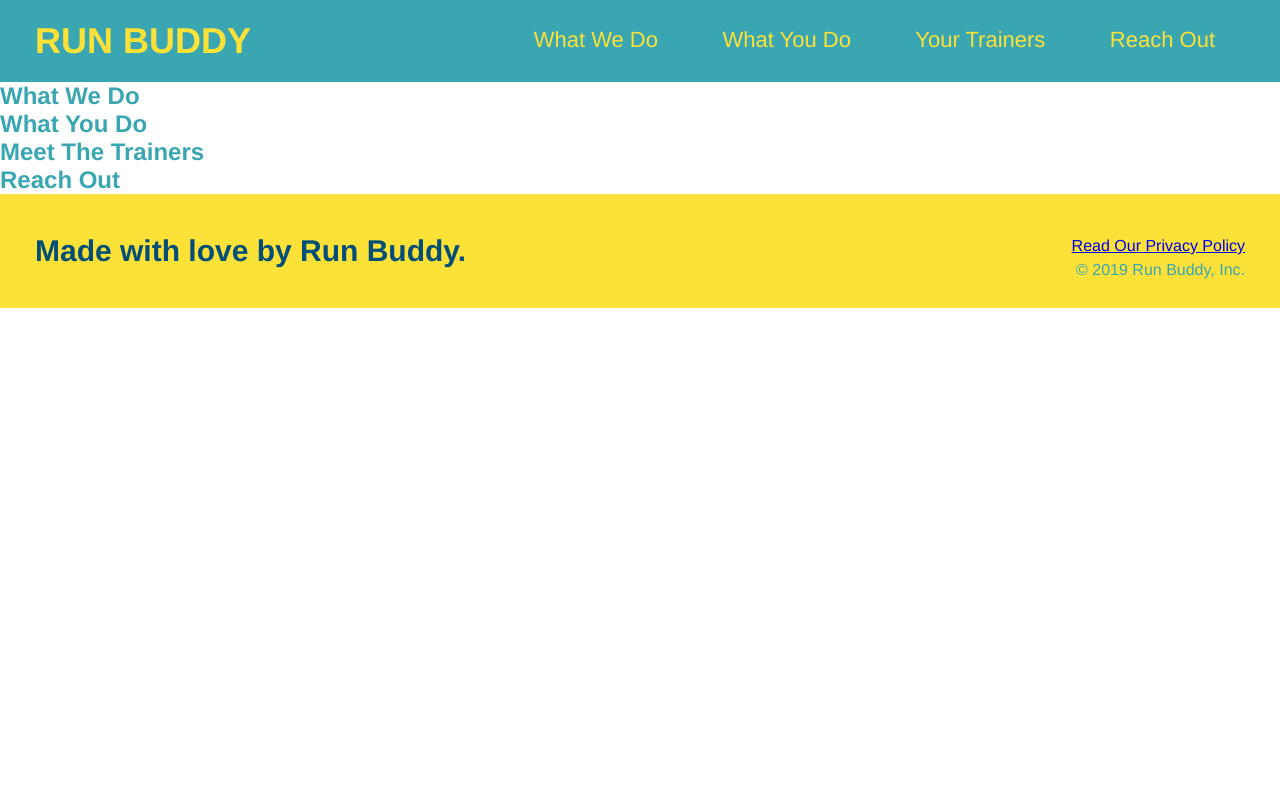
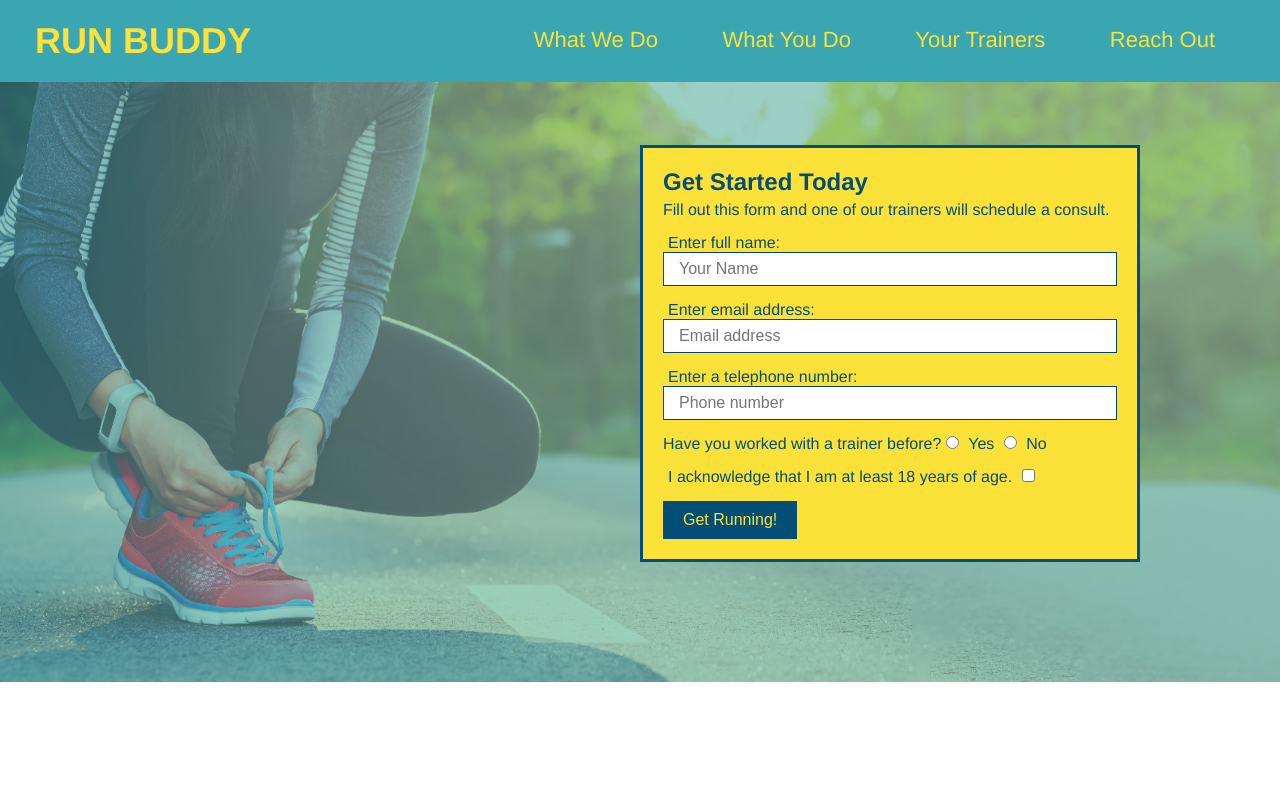
Before and after one commit to BigEVK/RunBuddy, a plain HTML site: page index.html in a window 1280 px wide. Shown: the top 800 px of the page. Drawn offline with Linux system fonts and the light colour scheme.

Commit message:
added hero form, boxes, radio buttons, etc.

```diff
--- a/assets/css/style.css
+++ b/assets/css/style.css
@@ -63,3 +63,97 @@ footer div {
 footer a {
     color: 3024e76;
 }
+
+section {
+
+    padding: 60px;
+
+
+
+}
+
+/* Hero Style Start */
+
+.hero {
+
+    background-image: url("../images/hero-bg.jpg");
+
+    height: 600px;
+
+    background-size: cover;
+
+    background-position: center;
+
+    position: relative;
+}
+/* Hero Style End   */
+
+/* Hero Form */
+.hero-form {
+
+    color: #024e76;
+
+    background-color: #fce138;
+
+    padding: 20px;
+
+    width: 500px;
+
+    border: solid 3px #024e76;
+
+    position: absolute;
+
+    bottom: 120px;
+
+    right: 140px;
+
+}
+
+.hero-form p {
+
+    margin: 5px 0 15px 0;
+
+}
+
+.hero-form h3 {
+
+    font-size: 24px;
+
+    margin: 0;
+}
+
+.form-input {
+
+    border: 1px solid #024376;
+
+    display: block;
+
+    padding: 7px 15px;
+
+    font-size: 16px;
+
+    color: #024e76;
+
+    width: 100%;
+
+    margin-bottom: 15px;
+}
+
+.hero-form label {
+
+    margin: 0 5px;
+}
+
+.hero-form button {
+
+    color: #fce138;
+
+    background-color: #024e76;
+
+    border: none;
+
+    padding: 10px 20px;
+
+    font-size: 16px;
+}
+/* Hero Styles End */
--- a/index.html
+++ b/index.html
@@ -42,8 +42,67 @@
     </nav>
   </header>
 
+  <!-- sign up form container -->
+  <section class="hero">
+
+    <div class="hero-form">
+
+      <h3>Get Started Today</h3>
+
+      <p>Fill out this form and one of our trainers will schedule a consult.</p>
+
+      <!-- add form element -->
+
+      <!-- each form element does not require it's own <form></form> -->
+      <form>
+        <!-- we added class="form-input" to refer to the css .form-input {}, and then define the colors,
+           margin, border, etc. -->
+        <label for="name">Enter full name:</label>
+        <input type="text" placeholder="Your Name" name="name" id="name" class="form-input" />
+
+
+        <label for="email">Enter email address:</label>
+        <input type="email" placeholder="Email address" name="email" id="email" class="form-input" />
+
+
+        <label for="phone">Enter a telephone number:</label>
+        <input type="tel" placeholder="Phone number" name="phone" id="phone" class="form-input" />
+
+        <p>
+          Have you worked with a trainer before?
+          <input type="radio" name="trainer-confirm" id="trainer-yes" />
+          <label for="trainer-yes">Yes</label>
+
+          <input type="radio" name="trainer-confirm" id="trainer-no" />
+          <label for="trainer-no">No</label>
+
+        </p>
+
+        <p>
+
+          <label for="checkbox" >
+          I acknowledge that I am at least 18 years of age.
+          </label>
+
+          <input type="checkbox" name="age-confirm" id="checkbox" />
+
+        </p>
+
+          <button type="submit">
+            Get Running!
+          </button>
+
+      </form>
+
+    </div>
+
+  </section>
+<!-- end hero -->
+
   <!-- hero/jumbotron -->
   <section>
+
+
   </section>
 
   <!-- "what we do" section -->
```
Also changed, not shown: assets/images/hero-bg.jpg (added).
